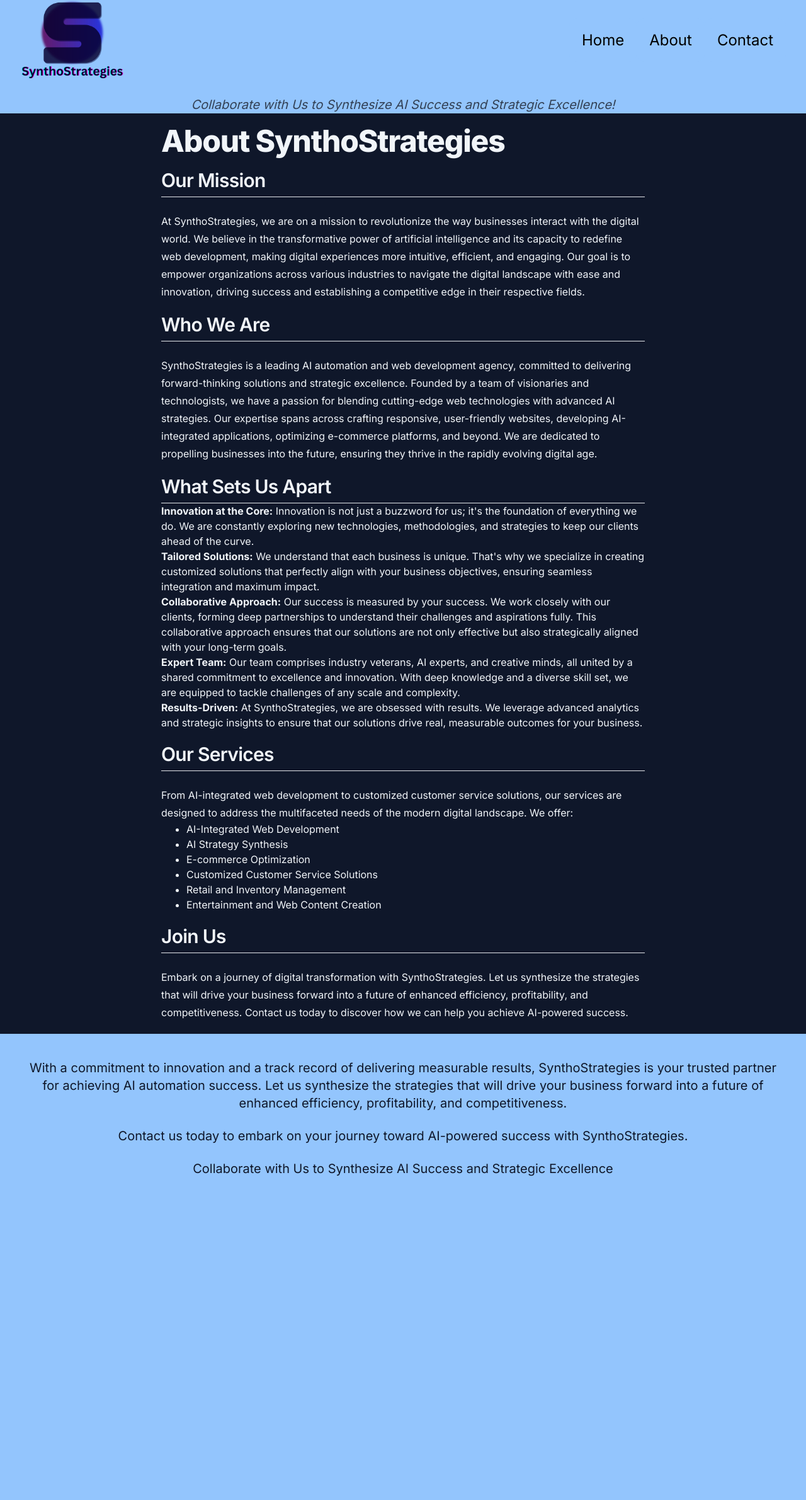
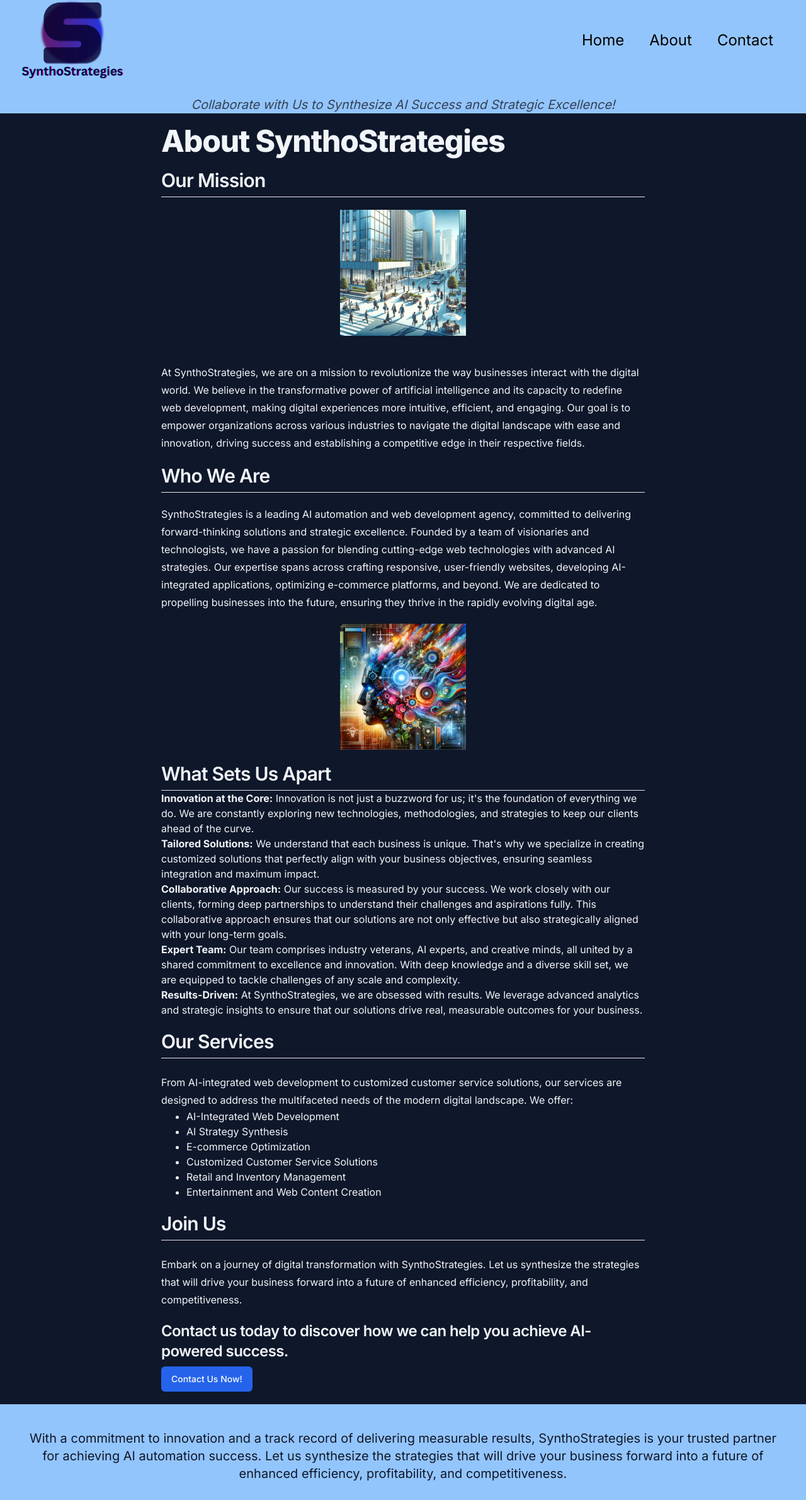
Before and after one commit to andypsu5155/nextjs-synthostrategies, a Next.js app: page /about in a window 1280 px wide. Shown: the top 2381 px of the page at 63% size. Before the commit the page ends 1909 px from the top, so only its background shows below. Built offline with nearby package versions, Linux system fonts and the light colour scheme.

Commit message:
Added some images to the About page and a call to action at the bottom

```diff
--- a/app/about/page.tsx
+++ b/app/about/page.tsx
@@ -1,5 +1,10 @@
 import ContactUs from "@/components/contact-us";
 import React from "react";
+import cityscapesImage from "@/public/images/cityscape.webp";
+import coolAiImage from "@/public/images/coolai.webp";
+import Image from "next/image";
+import Link from "next/link";
+import { Button } from "@/components/ui/button";
 
 export default function About() {
   return (
@@ -11,30 +16,44 @@ export default function About() {
         <h1 className="">About SynthoStrategies</h1>
         <div id="mission">
           <h2 className="!mt-5">Our Mission</h2>
+          <div className="flex flex-col 2xl:flex-row gap-5 mt-5">
+            <Image
+              src={cityscapesImage}
+              alt="Image of cityscape"
+              className="w-[200px] mx-auto 2xl:mx-0"
+            />
             <p>
               At SynthoStrategies, we are on a mission to revolutionize the way
               businesses interact with the digital world. We believe in the
-            transformative power of artificial intelligence and its capacity to
-            redefine web development, making digital experiences more intuitive,
-            efficient, and engaging. Our goal is to empower organizations across
-            various industries to navigate the digital landscape with ease and
-            innovation, driving success and establishing a competitive edge in
-            their respective fields.
+              transformative power of artificial intelligence and its capacity
+              to redefine web development, making digital experiences more
+              intuitive, efficient, and engaging. Our goal is to empower
+              organizations across various industries to navigate the digital
+              landscape with ease and innovation, driving success and
+              establishing a competitive edge in their respective fields.
             </p>
+          </div>
         </div>
         <div id="who-we-are">
           <h2 className="!mt-5">Who We Are</h2>
+          <div className="flex flex-col 2xl:flex-row gap-5 mt-5">
             <p>
               SynthoStrategies is a leading AI automation and web development
               agency, committed to delivering forward-thinking solutions and
               strategic excellence. Founded by a team of visionaries and
               technologists, we have a passion for blending cutting-edge web
-            technologies with advanced AI strategies. Our expertise spans across
-            crafting responsive, user-friendly websites, developing
+              technologies with advanced AI strategies. Our expertise spans
+              across crafting responsive, user-friendly websites, developing
               AI-integrated applications, optimizing e-commerce platforms, and
               beyond. We are dedicated to propelling businesses into the future,
               ensuring they thrive in the rapidly evolving digital age.
             </p>
+            <Image
+              src={coolAiImage}
+              alt="Image of cool AI"
+              className="w-[200px] mx-auto 2xl:mx-0"
+            />
+          </div>
         </div>
         <div id="what-sets-us-apart">
           <h2 className="!mt-5">What Sets Us Apart</h2>
@@ -96,9 +115,17 @@ export default function About() {
             Embark on a journey of digital transformation with SynthoStrategies.
             Let us synthesize the strategies that will drive your business
             forward into a future of enhanced efficiency, profitability, and
-            competitiveness. Contact us today to discover how we can help you
-            achieve AI-powered success.
+            competitiveness.
           </p>
+          <h3 className="mt-5 mb-2">
+            Contact us today to discover how we can help you achieve AI-powered
+            success.
+          </h3>
+          <Link href="/contact" className="">
+            <Button className="bg-blue-600 hover:bg-blue-700">
+              Contact Us Now!
+            </Button>
+          </Link>
         </div>
       </section>
       <ContactUs />
```
Also changed, not shown: public/images/cityscape.webp (added), public/images/coolai.webp (added). Lines whose indentation alone changed are shown as unchanged.
